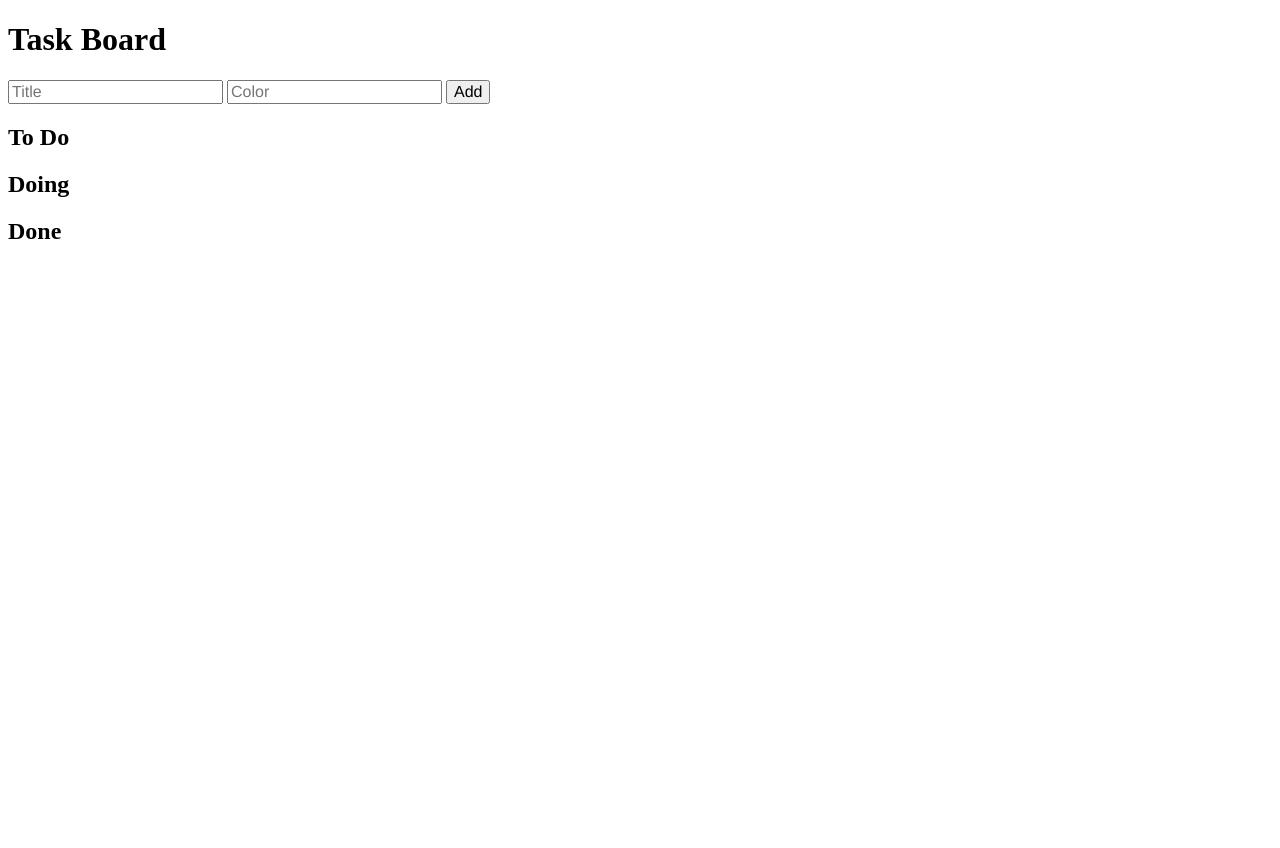
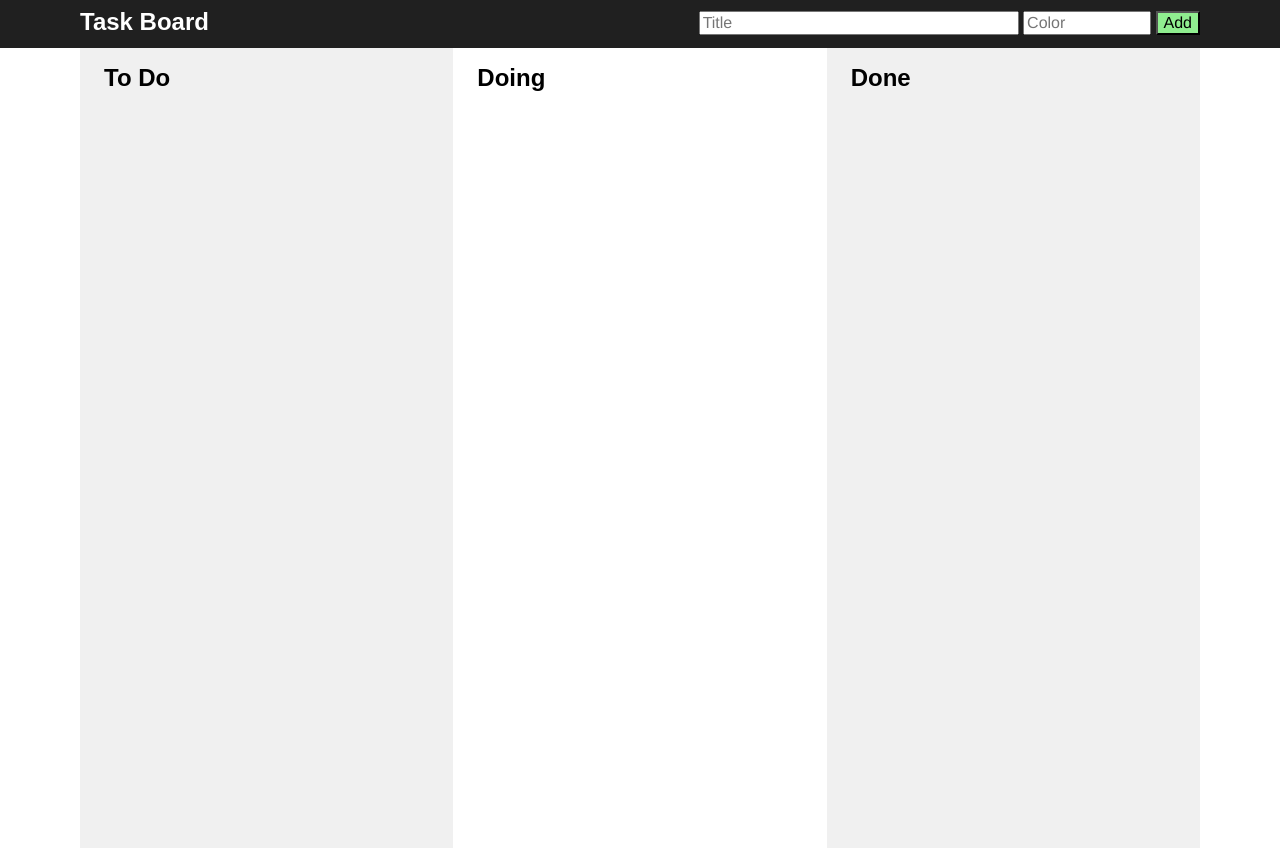
Before and after one commit to jingtao8a/cs193x, a website with bundled scripts: page assign2/public/index.html in a window 1280 px wide. Before the commit the page ends 800 px from the top, so only its background shows below. Built offline with nearby package versions, Linux system fonts and the light colour scheme.

Commit message:
完成assign2.2

```diff
--- a/assign2/public/app.js
+++ b/assign2/public/app.js
@@ -3,7 +3,6 @@ import Mover from "./mover.js";
 
 export default class App {
   constructor() {
-    //TODO
     this.mover = new Mover();
     document.getElementById("addButton").addEventListener("click", (event)=>{
       event.preventDefault();
@@ -15,18 +14,15 @@ export default class App {
         alert("you should give the cardTitle");
         return;
       }
-      this.addCard("todo", title, color);
+      this.addCard("todo", title, color);//DOM对象引用了this(app)
       cardTitle.value = null;
       cardColor.value = null;
     });
   }
 
   addCard(col, title, color) {
-    //TODO
     let card = new Card(title, color);
     card.addToCol(col, this.mover);
     return card;
   }
-
-  //TODO
 }
--- a/assign2/public/index.html
+++ b/assign2/public/index.html
@@ -8,12 +8,12 @@
     <script type="module" src="/lib/client/updater.js"></script>
 
     <link rel="stylesheet" href="styles.css">
+    <link rel="stylesheet" href="styles2.css">
     <script type="module" src="index.js"></script>
   </head>
   <body>
     <header>
       <h1>Task Board</h1>
-
       <form id="addCard">
         <input type="text" name="title" id="cardTitle" placeholder="Title" required>
         <input type="text" name="color" id="cardColor" placeholder="Color">
--- /dev/null
+++ b/assign2/public/styles2.css
@@ -0,0 +1,88 @@
+:root {
+    font-family:sans-serif;
+}
+
+body {
+    margin:0;
+    height: 100vh;
+}
+
+header {
+    background-color: #202020;
+    color:white;
+    position: relative;
+    height:3rem;
+}
+
+h1 {
+    position: absolute;
+    left:0;
+    top:0.5rem;
+    bottom:0.5rem;
+    display:inline-block;
+    font-size:x-large;
+    margin:0;
+    margin-left:5rem;
+}
+
+#addCard {
+    position: absolute;
+    right:0;
+    top:0.7rem;
+    bottom:0.5rem;
+    display:inline-block;
+    margin-right:5rem;
+}
+
+#cardTitle {
+    width:20em;
+}
+
+#cardColor {
+    width:8em;
+}
+
+#addButton {
+    background-color: lightgreen;
+    color:black;
+}
+
+main {
+    height:100%;
+    margin-left:5rem;
+    margin-right:5rem;
+    display:flex;
+    flex-direction: raw;
+}
+
+.column {
+    flex:1;
+    padding-left:0.5rem;
+    padding-right:0.5rem;
+    padding-bottom:3rem;
+}
+
+.columnTitle {
+    margin-top:1rem;
+    margin-left:1rem;
+    margin-right:1rem;
+}
+
+#todo {
+    background-color: #f0f0f0;
+}
+
+#doing {
+    background-color: white;
+}
+
+#done {
+    background-color: #f0f0f0;
+}
+
+.card {
+    margin-top:0.5rem;
+    margin-bottom:0.5rem;
+    border-radius: 0.5rem;
+
+}
```
Also changed, not shown: assign2/public/static.html (added, +97 -0 lines), test/test2.js (added, +14 -0 lines).
